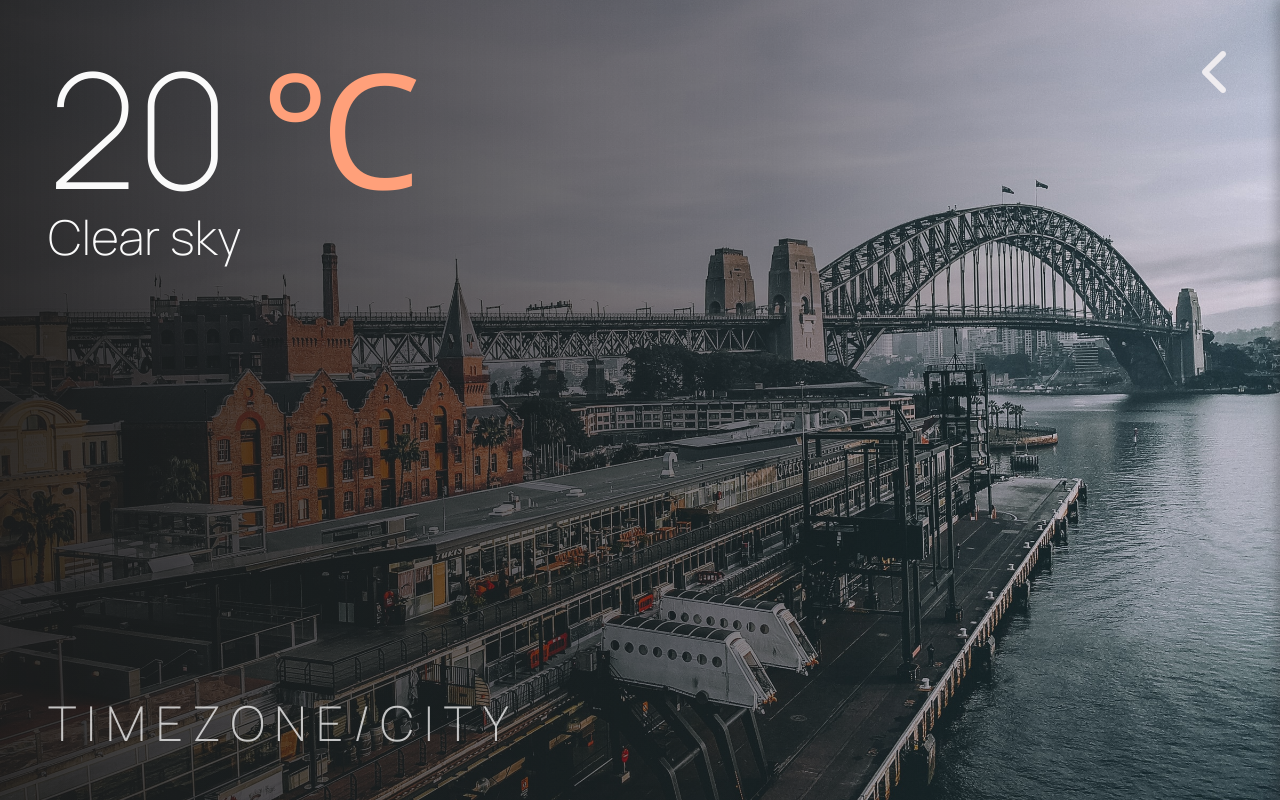
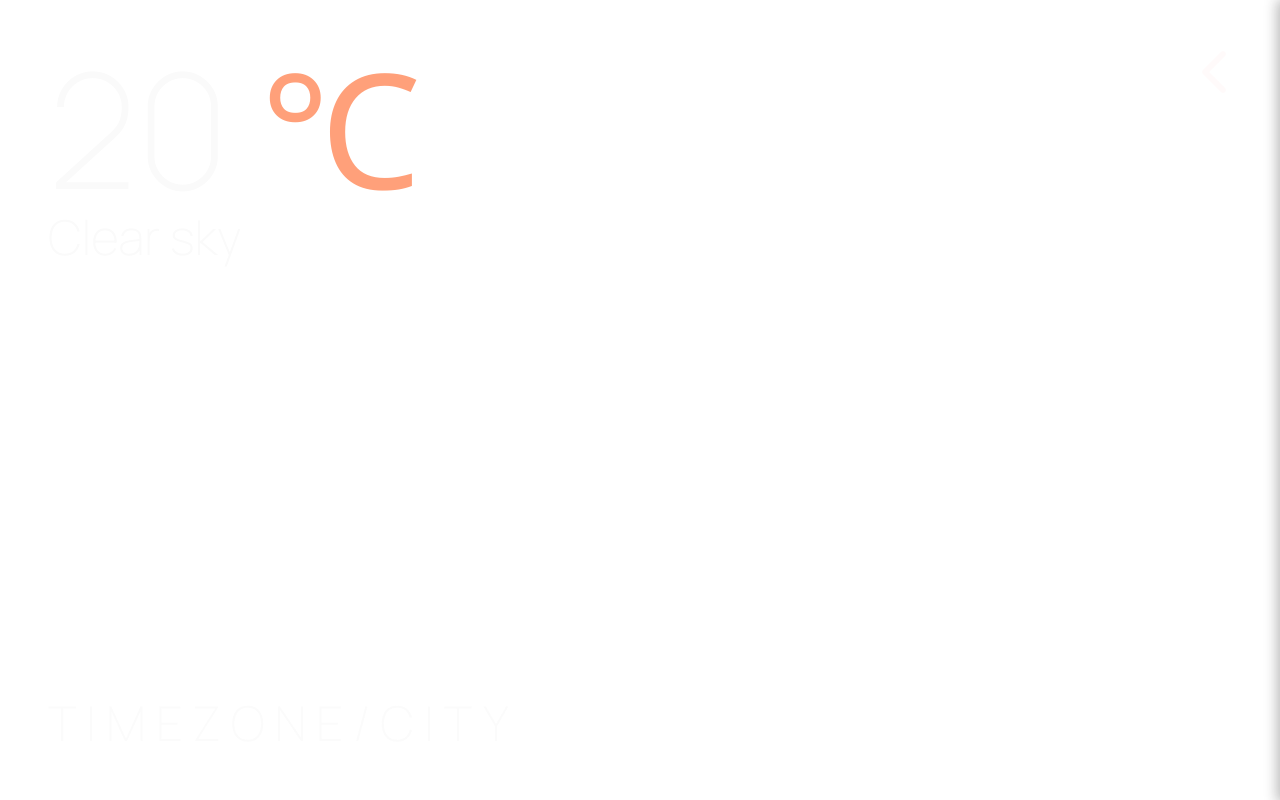
Before and after one commit to tonaye-aye/weathertones, a PHP site: page / in a window 1280 px wide; the page is wider, and only the part inside the window is pictured. Run offline with PHP 8.4, Linux system fonts and the light colour scheme; some libraries are stand-ins or nearby versions.

Commit message:
9th commit

```diff
--- a/app.js
+++ b/app.js
@@ -59,7 +59,7 @@ const menuNavigation = () => {
       let city = link.innerHTML.replace(/\s/g, "").toLowerCase();
 
       // change background image
-      body.className = city;
+      // body.className = city;
 
       // choose coordinates
       if (city === "home") {
--- a/style.css
+++ b/style.css
@@ -29,7 +29,7 @@ body {
   color: #fafafa;
   overflow: hidden;
 }
-.home {
+/* .home {
   background: linear-gradient(
       to right,
       rgb(26, 26, 26, 0.9) 0%,
@@ -100,7 +100,7 @@ body {
     url("./assets/cairo.jpg");
   background-position: center;
   background-size: cover;
-}
+} */
 
 /* icons */
 .fas,
```
